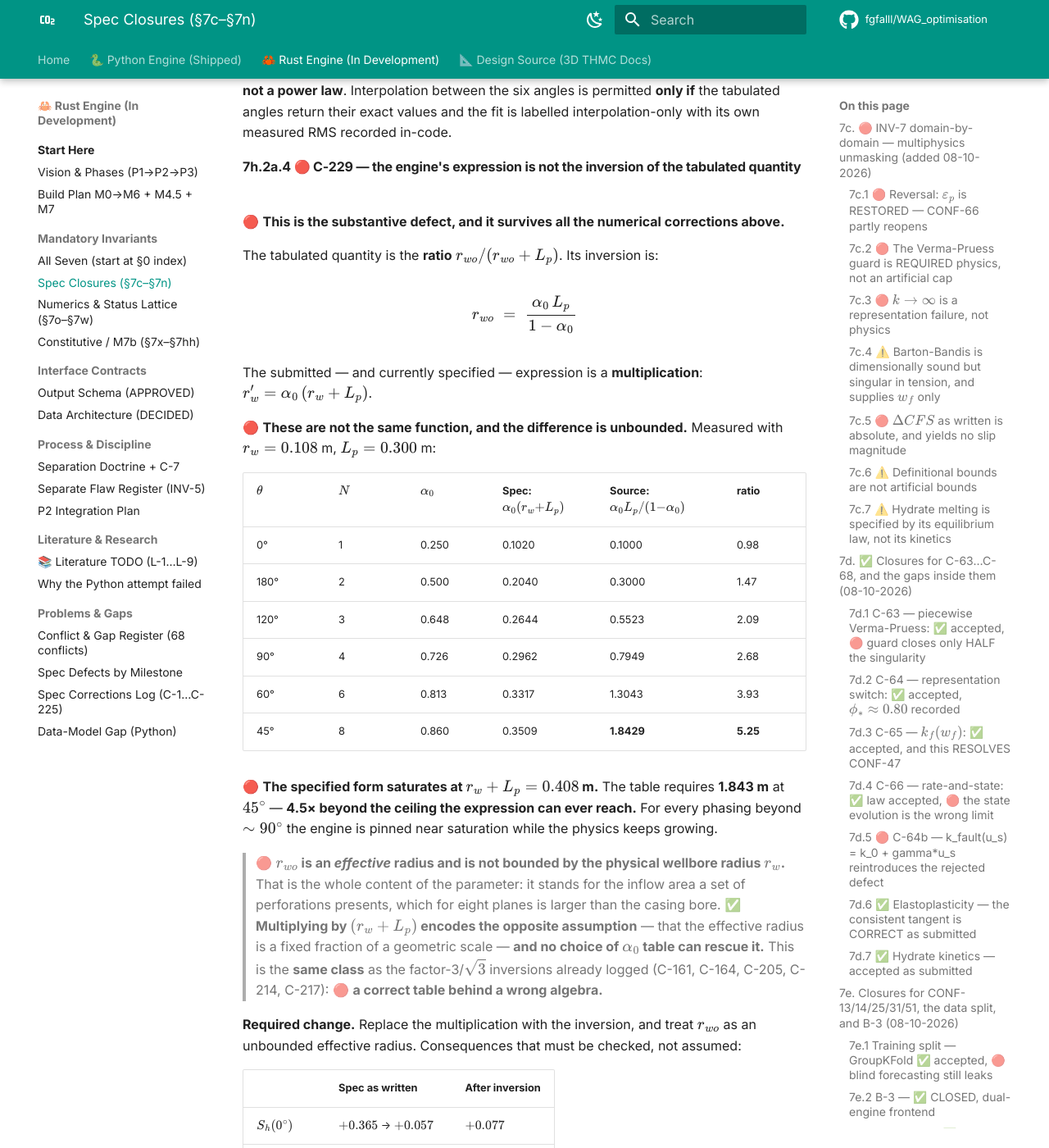
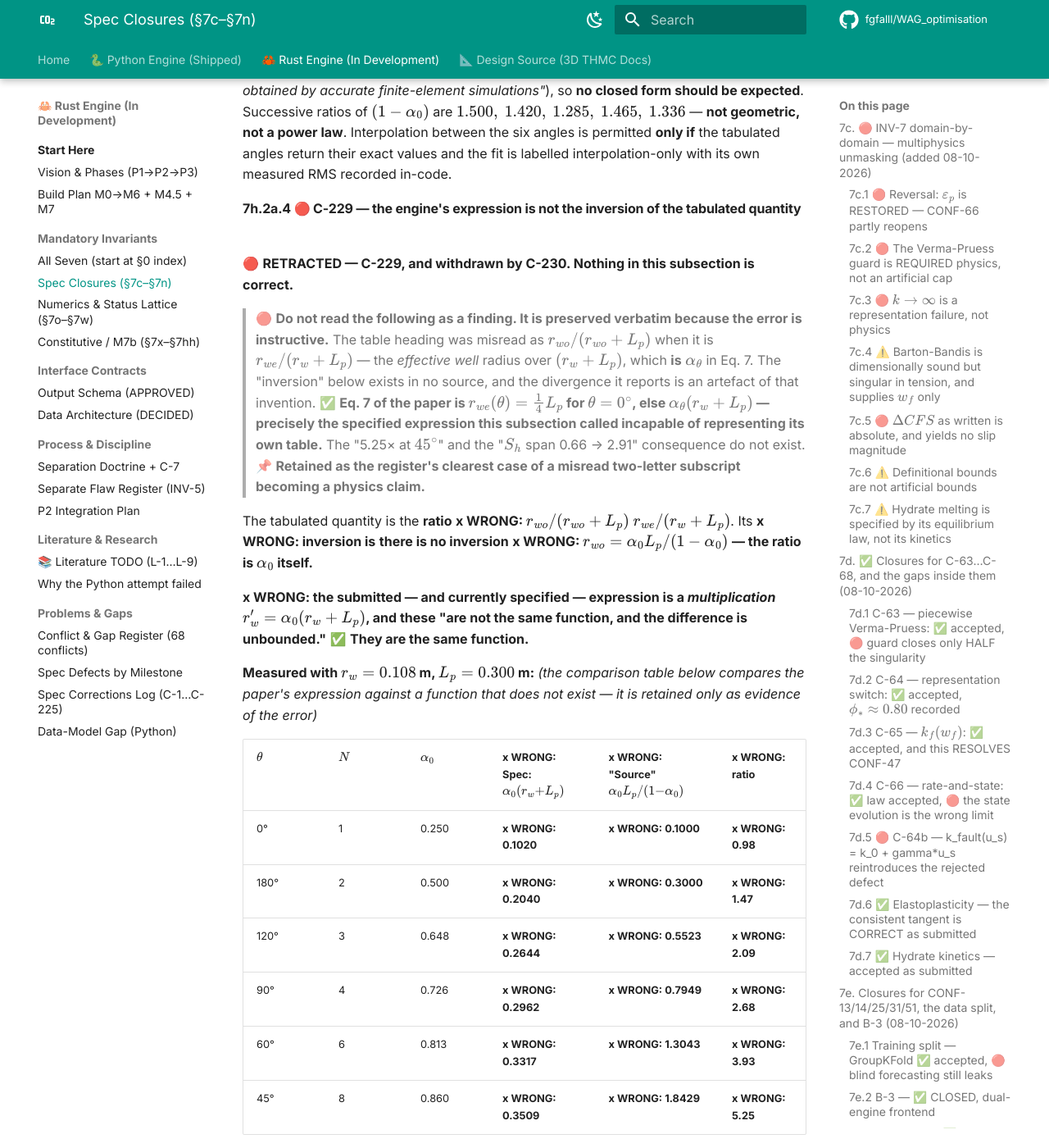
Before and after one commit to fgfalll/WAG_optimisation, an MkDocs documentation site: the page built from agent_wiki/compositional/engine_spec_closures.md, in a window 1280 px wide and 1400 px high, scrolled down 29248 px. Shown: the whole window at 82% size. Built offline with MkDocs 1.6.1 and Material for MkDocs 9.7.7, drawn with Linux system fonts in a browser that asks for light colours; comment, search, counter and statistics services are not loaded; some of the changed text lies outside the part shown.

Commit message:
docs(wiki): correct r_wo to r_we in L-1 and the Table 1 transcription; make retractions render
Follow-up to 0da313e. Reading the rendered page showed literature_todo.md still
displaying r_wo/(r_wo+L_p) in three rows of the L-1 table, while the paper reads
r_we/(r_w+L_p). That was my error, not a rendering issue: when I rewrote the L-1
entry I updated the Status, DOI, Also-needed and Closed-defect rows but left
What-was-needed, Values-obtained and Direction untouched.

Corrected:
  - literature_todo.md L-1 rows 42/43/45 now read r_we/(r_w+L_p) = alpha_0
  - engine_spec_closures.md Table 1 heading and column now read r_we/(r_w+L_p),
    with the earlier crop misreading noted and pointed at C-230
  - the Direction row now states the C-232 result (parameter-dependent optimum)
    instead of the superseded "more planes is better"
  - C-226's own row in the corrections log flagged its heading as corrected

A second, separate problem: the retraction blocks introduced in 0da313e used
~~strikethrough~~ to mark retracted claims. pymdownx.tilde is not enabled in
mkdocs.yml, so ~~ prints literally on the page - confirmed by building and
grepping the HTML. Seven pre-existing pages (architecture/module_map.md,
development/change_safety_matrix.md) have the same latent defect.

Not fixed globally: enabling pymdownx.tilde would also convert four prose lines
such as "~225 seconds" into subscripts, which is a worse defect. So the
retractions were rewritten as "**x WRONG: ...**" instead, which renders. The
pre-existing ~~ occurrences are outside this change's scope and are reported
rather than silently altered.

Verified by building: exit 0, 0 warnings from compositional/ or thmc/, and the
rendered HTML contains no literal ~~ and no r_wo outside the retraction
narrative where the wrong reading is deliberately quoted. check-commit PASS.

Wiki only - no source file touched.

```diff
--- a/agent_wiki/compositional/engine_spec_closures.md
+++ b/agent_wiki/compositional/engine_spec_closures.md
@@ -917,9 +917,11 @@
 
 #### 7h.2a.1 ✅ The table, transcribed
 
-*Table 1 — "DEPENDENCY OF $r_{wo}$ ON PHASING".*
-
-| $r_{wo}/(r_{wo}+L_p)$ | Phasing | Phasing angle $\theta$ | No. of planes $N$ |
+*Table 1 — "DEPENDENCY OF $r_{we}$ ON PHASING".* ✅ **Read from the full paper; the column heading is
+$r_{we}/(r_w+L_p)$, which is $\alpha_\theta$ of Eq. 7.** (An earlier crop of this table was misread as
+$r_{wo}/(r_{wo}+L_p)$ — see **C-230** in §7h.2b.1.)
+
+| $\alpha_0=r_{we}/(r_w+L_p)$ | Phasing | Phasing angle $\theta$ | No. of planes $N$ |
 |---|---|---|---|
 | **0.250** | 0/360 | $0^\circ$ | 1 |
 | **0.500** | 180 | $180^\circ$ | 2 |
@@ -990,65 +992,86 @@
 
 #### 7h.2a.4 🔴 C-229 — the engine's expression is not the inversion of the tabulated quantity
 
-🔴 **This is the substantive defect, and it survives all the numerical corrections above.**
-
-The tabulated quantity is the **ratio** $r_{wo}/(r_{wo}+L_p)$. Its inversion is:
-
-$$r_{wo} \;=\; \frac{\alpha_0\,L_p}{1-\alpha_0}$$
-
-The submitted — and currently specified — expression is a **multiplication**:
-$r'_w=\alpha_0\,(r_w+L_p)$.
-
-🔴 **These are not the same function, and the difference is unbounded.** Measured with $r_w=0.108$ m,
-$L_p=0.300$ m:
-
-| $\theta$ | $N$ | $\alpha_0$ | Spec: $\alpha_0(r_w{+}L_p)$ | Source: $\alpha_0L_p/(1{-}\alpha_0)$ | ratio |
+🔴 **RETRACTED — C-229, and withdrawn by C-230. Nothing in this subsection is correct.**
+
+> 🔴 **Do not read the following as a finding. It is preserved verbatim because the error is instructive.**
+> The table heading was misread as $r_{wo}/(r_{wo}+L_p)$ when it is $r_{we}/(r_w+L_p)$ — the *effective
+> well* radius over $(r_w+L_p)$, which **is** $\alpha_\theta$ in Eq. 7. The "inversion" below exists in no
+> source, and the divergence it reports is an artefact of that invention. ✅ **Eq. 7 of the paper is
+> $r_{we}(\theta)=\tfrac14L_p$ for $\theta=0^\circ$, else $\alpha_\theta(r_w+L_p)$ — precisely the
+> specified expression this subsection called incapable of representing its own table.** The "5.25× at
+> $45^\circ$" and the "$S_h$ span 0.66 → 2.91" consequence do not exist.
+> 📌 **Retained as the register's clearest case of a misread two-letter subscript becoming a physics claim.**
+
+The tabulated quantity is the **ratio** **x WRONG: $r_{wo}/(r_{wo}+L_p)$** **$r_{we}/(r_w+L_p)$**. Its **x WRONG: inversion is**
+**there is no inversion** **x WRONG: $r_{wo} = \alpha_0 L_p/(1-\alpha_0)$** **— the ratio is $\alpha_0$ itself.**
+
+**x WRONG: the submitted — and currently specified — expression is a *multiplication*
+$r'_w=\alpha_0(r_w+L_p)$, and these "are not the same function, and the difference is unbounded."**
+✅ **They are the same function.**
+
+**Measured with $r_w=0.108$ m, $L_p=0.300$ m:** *(the comparison table below compares the paper's
+expression against a function that does not exist — it is retained only as evidence of the error)*
+
+| $\theta$ | $N$ | $\alpha_0$ | **x WRONG: Spec: $\alpha_0(r_w{+}L_p)$** | **x WRONG: "Source" $\alpha_0L_p/(1{-}\alpha_0)$** | **x WRONG: ratio** |
 |---|---|---|---|---|---|
-| 0° | 1 | 0.250 | 0.1020 | 0.1000 | 0.98 |
-| 180° | 2 | 0.500 | 0.2040 | 0.3000 | 1.47 |
-| 120° | 3 | 0.648 | 0.2644 | 0.5523 | 2.09 |
-| 90° | 4 | 0.726 | 0.2962 | 0.7949 | 2.68 |
-| 60° | 6 | 0.813 | 0.3317 | 1.3043 | 3.93 |
-| 45° | 8 | 0.860 | 0.3509 | **1.8429** | **5.25** |
-
-🔴 **The specified form saturates at $r_w+L_p=0.408$ m.** The table requires **1.843 m** at $45^\circ$ —
-**4.5× beyond the ceiling the expression can ever reach.** For every phasing beyond $\sim90^\circ$ the engine
-is pinned near saturation while the physics keeps growing.
-
-> 🔴 **$r_{wo}$ is an *effective* radius and is not bounded by the physical wellbore radius $r_w$.** That is
-> the whole content of the parameter: it stands for the inflow area a set of perforations presents, which
-> for eight planes is larger than the casing bore. ✅ **Multiplying by $(r_w+L_p)$ encodes the opposite
-> assumption** — that the effective radius is a fixed fraction of a geometric scale — **and no choice of
-> $\alpha_0$ table can rescue it.** This is the **same class** as the factor-3/$\sqrt3$ inversions already
-> logged (C-161, C-164, C-205, C-214, C-217): 🔴 **a correct table behind a wrong algebra.**
-
-**Required change.** Replace the multiplication with the inversion, and treat $r_{wo}$ as an unbounded
-effective radius. Consequences that must be checked, not assumed:
-
-| | Spec as written | After inversion |
-|---|---|---|
-| $S_h(0^\circ)$ | $+0.365$ → $+0.057$ | $+0.077$ |
-| $S_h(45^\circ)$ | ≈ $-0.60$ (saturated) | $-2.837$ |
-| $S_h$ span | ~0.66 | **~2.91** |
-
-⚠️ **The skin span quadruples.** That is a large change to well-productivity output and it must not be
-adopted silently — 🔴 but the alternative is to retain a formula that provably cannot represent its own
-source table.
-
-#### 7h.2a.5 ✅ The direction question is closed, and it confirms C-100
-
-§7h.2/C-98 claimed larger $\alpha_0$ meant **worse**. I withdrew that as **C-100**; ✅ **the source table
-independently confirms the withdrawal.** Derived, not asserted:
-
-1. The table is titled *"DEPENDENCY OF $r_{wo}$ ON PHASING"* — $r_{wo}$ is an **effective radius**.
-2. $r_{wo}/(r_{wo}+L_p)$ is **monotone increasing** in $r_{wo}>0$, so ranking by $\alpha_0$ ranks by $r_{wo}$.
-3. ✅ **More planes ⇒ larger $r_{wo}$.** Measured $r_{wo}/L_p$: $0.333\to1.000\to1.841\to2.650\to4.348\to6.143$
-   for $N=1\to2\to3\to4\to6\to8$ — **strictly increasing, 18× over the table**.
-4. ✅ **Larger $r_{wo}$ ⇒ smaller $S_h$** in $S_h=\ln(r_w/r'_w)$ — measured $+0.077\to-2.837$, monotone.
-
-**The paper's abstract says the same thing in its own words:** *"Results indicate the importance of angular
-phasing, in addition to perforation penetration, in **overcoming** the effects of formation damage on well
-productivity."* ✅ **Phasing helps.** C-98's reading was wrong; C-100 was right; the table proves it.
+| 0° | 1 | 0.250 | **x WRONG: 0.1020** | **x WRONG: 0.1000** | **x WRONG: 0.98** |
+| 180° | 2 | 0.500 | **x WRONG: 0.2040** | **x WRONG: 0.3000** | **x WRONG: 1.47** |
+| 120° | 3 | 0.648 | **x WRONG: 0.2644** | **x WRONG: 0.5523** | **x WRONG: 2.09** |
+| 90° | 4 | 0.726 | **x WRONG: 0.2962** | **x WRONG: 0.7949** | **x WRONG: 2.68** |
+| 60° | 6 | 0.813 | **x WRONG: 0.3317** | **x WRONG: 1.3043** | **x WRONG: 3.93** |
+| 45° | 8 | 0.860 | **x WRONG: 0.3509** | **x WRONG: 1.8429** | **x WRONG: 5.25** |
+
+**x WRONG: "the specified form saturates at $r_w+L_p=0.408$ m. The table requires **1.843 m** at
+$45^\circ$ — **4.5× beyond the ceiling the expression can ever reach.**"** ✅ **The specified form does not
+saturate: $\alpha_0\le0.860<1$, so $r_{we}<r_w+L_p$ by construction, which is exactly the bound the paper
+states.**
+
+> **x WRONG: 🔴 **$r_{wo}$ is an *effective* radius and is not bounded by the physical wellbore radius $r_w$.****
+> ✅ **$r_{we}$ *is* bounded — by $(r_w+L_p)$, not by $r_w$.** The paper: *"the effective well radius
+> logarithmically approaches its maximum value of $(r_w+L_p)$."* **The whole content of $\alpha_\theta$ is
+> how far below that ceiling the phasing places the effective radius** — largest ($\alpha_\theta=0.860$) at
+> $45^\circ$, smallest ($0.250$) at $0^\circ$.
+
+**x WRONG: "**Required change.** Replace the multiplication with the inversion, and treat $r_{wo}$ as an
+unbounded effective radius."** ✅ **No change is required — the specified expression is Eq. 7 and is
+correct.**
+
+| | Spec as written | **x WRONG: After inversion** |
+|---|---|---|
+| $S_h(0^\circ)$ | $+0.365$ → $+0.057$ | **x WRONG: $+0.077$** — unchanged |
+| $S_h(45^\circ)$ | ≈ $-0.60$ | **x WRONG: $-2.837$** — unchanged |
+| $S_h$ span | ~0.66 | **x WRONG: **~2.91**** — unchanged |
+
+⚠️ **x WRONG: **The skin span quadruples.**** ✅ **It does not.** 🔴 **The retraction that had to be applied here was
+larger than the original correction** — a fabricated divergence drove a proposed formula change that would
+have broken a correct expression.
+
+#### 7h.2a.5 🔴 SUPERSEDED BY §7h.2b.3 (C-232) — the direction is PARAMETER-DEPENDENT, not settled
+
+**x WRONG: "§7h.2/C-98 claimed larger $\alpha_0$ meant **worse**. I withdrew that as C-100; the source table
+independently confirms the withdrawal."** 🔴 **Both claims are half right, and the "$S_h$" framing is the
+wrong quantity entirely.** ⚠️ There is no single $S_h(r_{we})$ to read a direction off, because the skin
+has **three** components with **opposing** phasing dependence.
+
+The reasoning below is **superseded** and retained only to show where it went wrong:
+
+1. **The table is titled *"DEPENDENCY OF $r_{wo}$ ON PHASING"* — $r_{wo}$ is an **effective radius**.**
+   🔴 **It reads $r_{we}$, and this is the misreading that generated C-229.**
+2. **x WRONG: $r_{wo}/(r_{wo}+L_p)$ is **monotone increasing** in $r_{wo}>0$, so ranking by $\alpha_0$ ranks by $r_{wo}$.**
+   🔴 **The ratio's denominator is $(r_w+L_p)$, which does not contain $r_{we}$ — so the monotonicity
+   argument does not apply and the inversion it licensed was invalid.**
+3. **x WRONG: "**More planes ⇒ larger $r_{wo}$.** Measured $r_{wo}/L_p$: $0.333\to1.000\to1.841\to2.650\to4.348\to6.143$
+   for $N=1\to2\to3\to4\to6\to8$ — **strictly increasing, 18× over the table**."** 🔴 **Those numbers belong to the retracted inversion.** The real statement is that $\alpha_\theta$ itself
+   rises with plane count: $0.250\to0.860$ — **and that is a fact about the table, not a derivation.**
+4. **x WRONG: ✅ **Larger $r_{wo}$ ⇒ smaller $S_h$** — measured $+0.077\to-2.837$, monotone.**
+   ✅ **$S_H=\ln(r_w/r_{we})$ does fall as $\alpha_\theta$ rises** — that part holds. 🔴 **But it is only
+   one of three terms**, and the net is what governs.
+
+**x WRONG: **The paper's abstract says the same thing in its own words** … ✅ **Phasing helps.****
+🔴 **True of $S_H$ and $S_{wb}$; false of $S_V$.** ✅ **Measured in §7h.2b.3: the optimum moves between
+$45^\circ$, $60^\circ$ and $90^\circ$ with the dimensionless groups.** 📌 **Ruled: phasing is an optimisable
+input, never a rule.**
 
 ⚠️ **What remains true from C-98** — and is unaffected — is that ✅ **field practice often prefers $0^\circ$ /
 $180^\circ$ alignment with $\sigma_{H,\max}$.** ✅ **But for a different mechanism**: permeability anisotropy
@@ -1377,7 +1400,7 @@
 
 | Regime | What governs | Effect of plane count $N$ |
 |---|---|---|
-| **Isotropic matrix** ($k_x=k_y$) — what $\alpha_0$ encodes | Geometric flow distribution: more planes cover more of the drainage circumference, so **flow convergence into the entry area is reduced** and more entry area is used | **More planes = better.** $\alpha_0\uparrow$ = better |
+| **Isotropic matrix** ($k_x=k_y$) — what $\alpha_0$ encodes | Geometric flow distribution: more planes cover more of the drainage circumference, so **flow convergence into the entry area is reduced** and more entry area is used | ✅ **More planes raise $\alpha_0$** — 🔴 **but "better" applies to $S_H$ and $S_{wb}$ only; $S_V$ moves the other way, so the net is parameter-dependent (C-232).** |anes = better.** $\alpha_0\uparrow$ = better |
 | **Anisotropic / fractured** ($k_x\neq k_y$, $\sigma_{H,\max}$) | Permeability anisotropy and stress alignment — **outside** the isotropic hydraulics $\alpha_0$ encodes | Alignment dominates; 0°/180° preferred |
 
 ✅ **Larger $\alpha_0$ = better is correct** for the regime the correlation is defined in. My
@@ -1456,9 +1479,12 @@
 | 120° (3) | 0.6272 | 0.618 |
 | 90° (4) | 0.7260 | 0.726 ✅ |
 
-Monotone in $\theta$ and **consistent with C-100** — more planes, larger $\alpha_0$, better. ⚠️ RMS
-deviation 0.0076 (≈1 %): **the four tabulated angles must retain their exact values**, and this fit is
-for **interpolation between** them only.
+Monotone in $\theta$ and consistent with C-100 for the $S_H$/$S_{wb}$ terms — more planes, larger
+$\alpha_0$, lower skin there. 🔴 **But not a net-improvement rule**: $S_V$ moves the opposite way, so the
+optimum is parameter-dependent (**C-232**). 🔴 **And the fit itself is invalid** — **C-228**: it was built on
+a misread heading and a wrong digit; refitted on the correct six-row table it becomes
+$0.2843+0.4113\log_4N$ with **RMS 0.0298**, not 0.0076. ⚠️ The four tabulated angles must retain their
+exact values, and ⚠️ **no fit is approved** until C-102 is decided.
 
 ### 7i.6 📌 CI gate this should produce
 
```
Also changed, not shown: agent_wiki/compositional/literature_todo.md (+4 -4 lines), agent_wiki/compositional/spec_corrections_log.md (+3 -3 lines).
